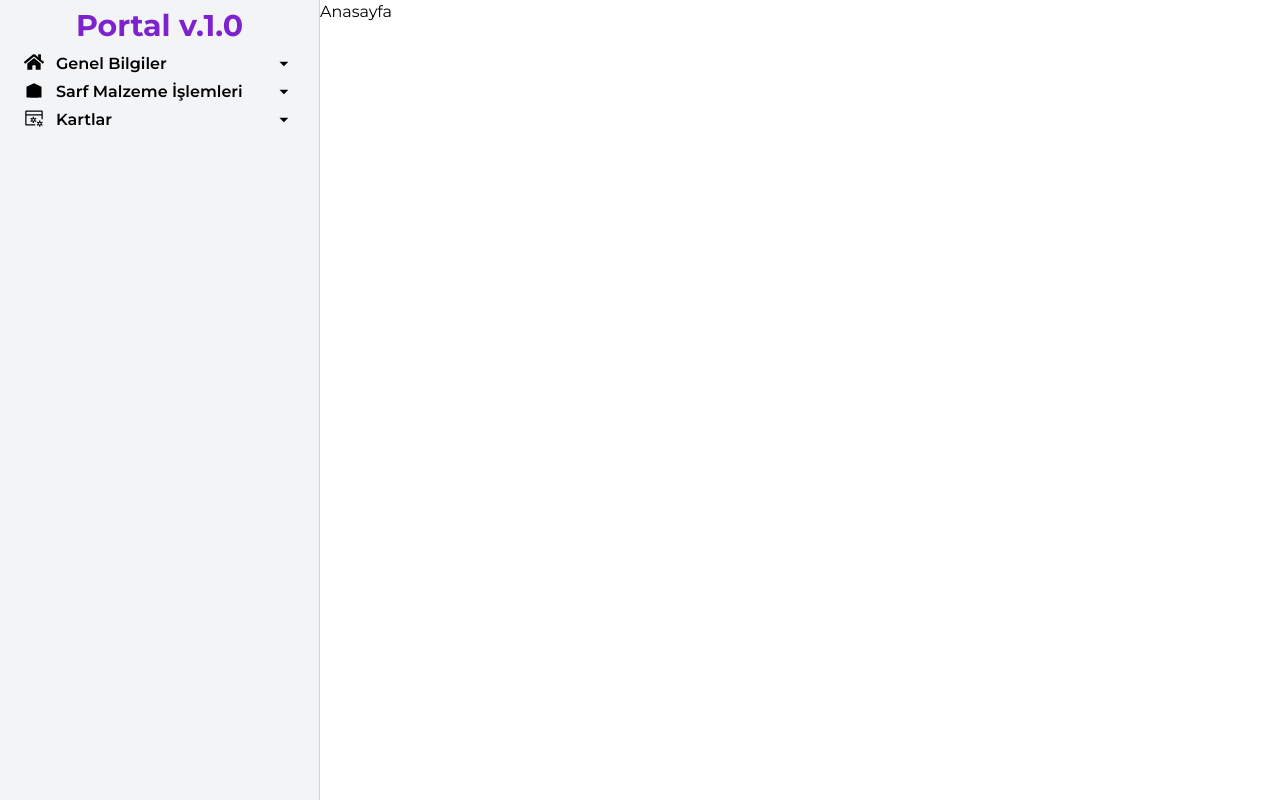
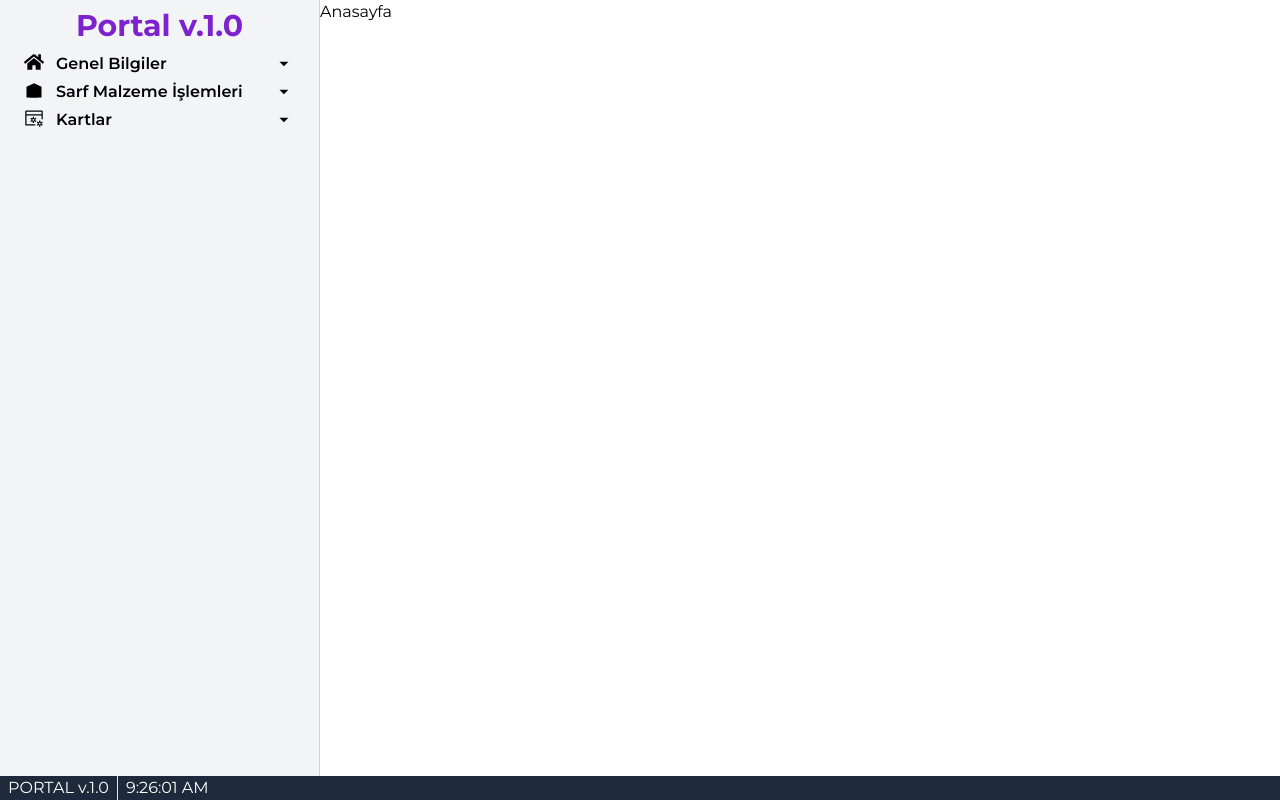
Before and after one commit to brkckr20/react-mysql-express-erp, a React (Vite) app in the folder frontend/: page / in a window 1280 px wide. Built offline with nearby package versions, Linux system fonts and the light colour scheme.

Commit message:
footer added

```diff
--- a/frontend/src/App.jsx
+++ b/frontend/src/App.jsx
@@ -7,6 +7,7 @@ import UlkeKarti from './pages/Kartlar/UlkeKarti'
 import MalzemeKartiTanimlamalari from './pages/MalzemeIslemleri/MalzemeKartiTanimlamalari'
 import MalzemeGiris from './pages/MalzemeIslemleri/MalzemeGiris'
 import MalzemeCikis from './pages/MalzemeIslemleri/MalzemeCikis'
+import Footer from './components/Footer'
 
 function App() {
 
@@ -38,6 +39,7 @@ function App() {
           </Route>
         </Switch>
       </div>
+      <Footer />
     </div>
   )
 }
--- /dev/null
+++ b/frontend/src/components/Footer.jsx
@@ -0,0 +1,21 @@
+import React, { useState } from 'react'
+
+const Footer = () => {
+    let time = new Date().toLocaleTimeString();
+    const [ctime, setTime] = useState(time)
+    const UpdateTime = () => {
+        time = new Date().toLocaleTimeString()
+        setTime(time)
+    }
+    setInterval(UpdateTime)
+    return (
+        <div className='absolute left-0 bottom-0 right-0 bg-slate-800 px-2'>
+            <ul className='flex divide-x gap-x-2'>
+                <li className='text-white'>PORTAL v.1.0</li>
+                <li className='text-white pl-2'>{ctime}</li>
+            </ul>
+        </div>
+    )
+}
+
+export default Footer
```
